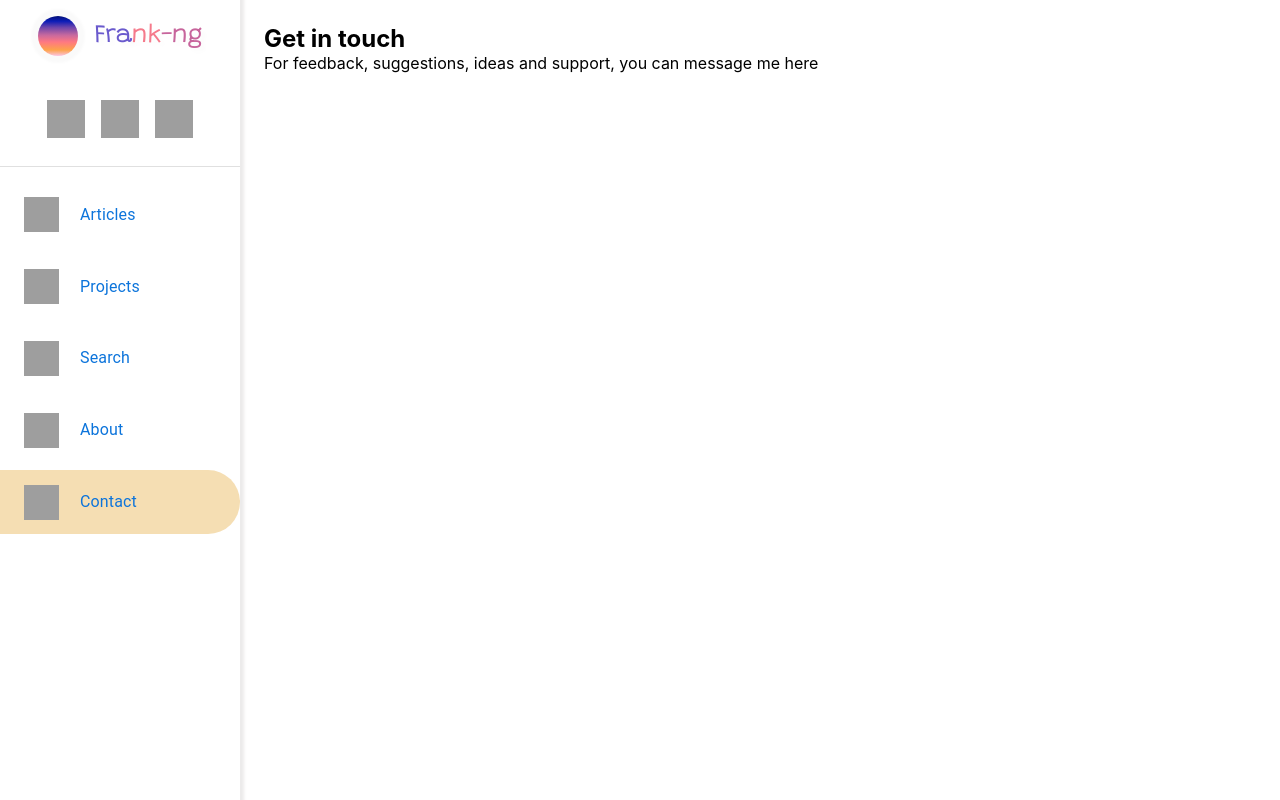
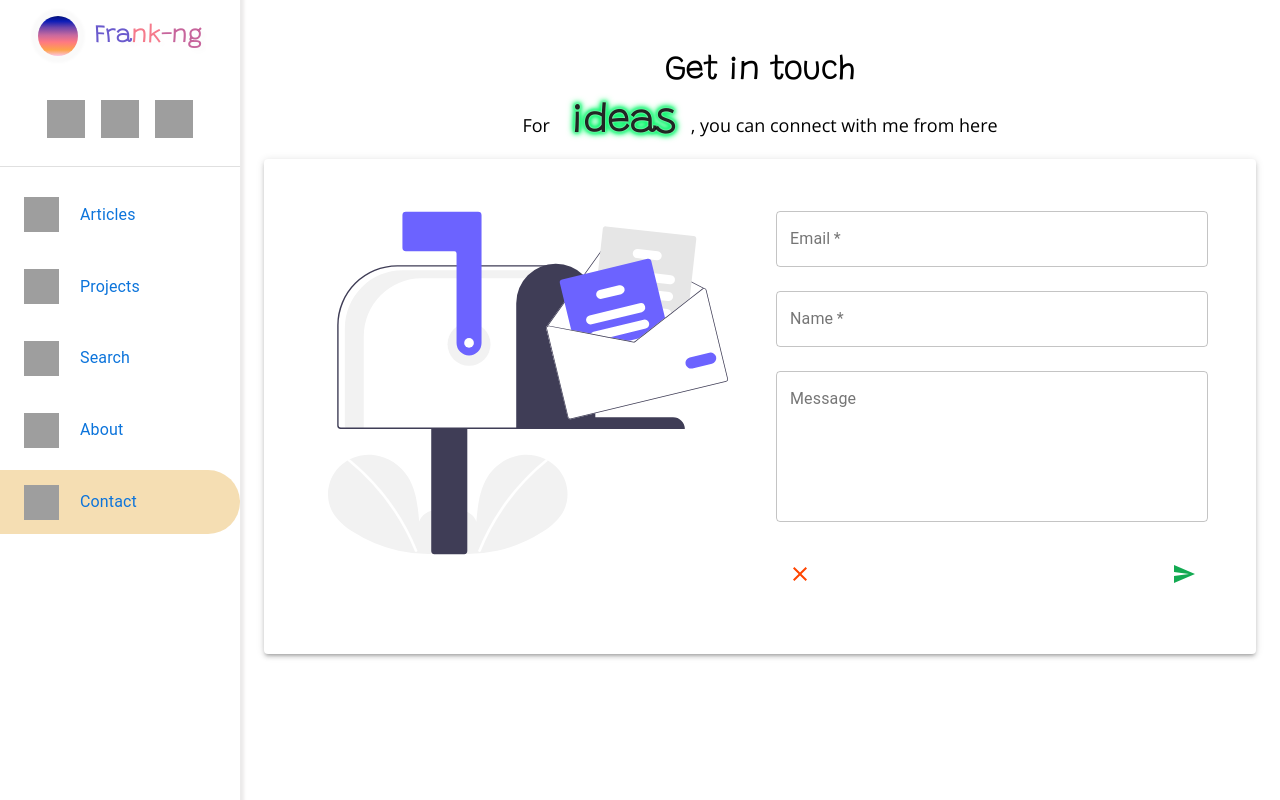
Before and after one commit to franknmungai/frank.ng, a React (Create React App) app: page /contact in a window 1280 px wide. Built offline with nearby package versions, Linux system fonts and the light colour scheme; grey boxes are pictures that could not be loaded; a web font is replaced by a local one.

Commit message:
Contact Page

```diff
--- a/src/pages/Contact/contact.styles.scss
+++ b/src/pages/Contact/contact.styles.scss
@@ -0,0 +1,22 @@
+.root {
+	.heading {
+		text-align: center;
+		font-family: 'Grandstander', cursive;
+		font-size: 32px;
+		font-weight: bolder;
+	}
+	.text {
+		text-align: center;
+		font-family: 'Open Sans', sans-serif;
+		font-size: 18px;
+	}
+	.contact {
+		padding: 1.5rem 2rem;
+		margin-top: 1.5rem 0;
+
+		.svg {
+			max-width: 400px;
+			max-height: 400px;
+		}
+	}
+}
--- a/src/pages/Contact/index.jsx
+++ b/src/pages/Contact/index.jsx
@@ -1,12 +1,30 @@
 import React from 'react';
+import Grid from '@material-ui/core/Grid';
+import Paper from '@material-ui/core/Paper';
+import FlashText from '../../components/FlashText';
+import ContactForm from '../../components/ContactForm';
+import { ReactComponent as MailSvg } from '../../assets/mail.svg';
+import './contact.styles.scss';
 
 const Contact = () => {
+	const text = ['feedback', 'suggestions', 'ideas', 'support', 'projects'];
+
 	return (
-		<div className="contact">
-			<h2>Get in touch</h2>
-			<p>
-				For feedback, suggestions, ideas and support, you can message me here
+		<div className="root">
+			<h1 className="heading">Get in touch</h1>
+			<p className="text">
+				For <FlashText text={text} />, you can connect with me from here
 			</p>
+			<Paper elevation={3} className="contact">
+				<Grid container>
+					<Grid item xs="auto" sm="auto" md={6}>
+						<MailSvg className="svg" />
+					</Grid>
+					<Grid item xs={12} sm={12} md={6}>
+						<ContactForm />
+					</Grid>
+				</Grid>
+			</Paper>
 		</div>
 	);
 };
```
